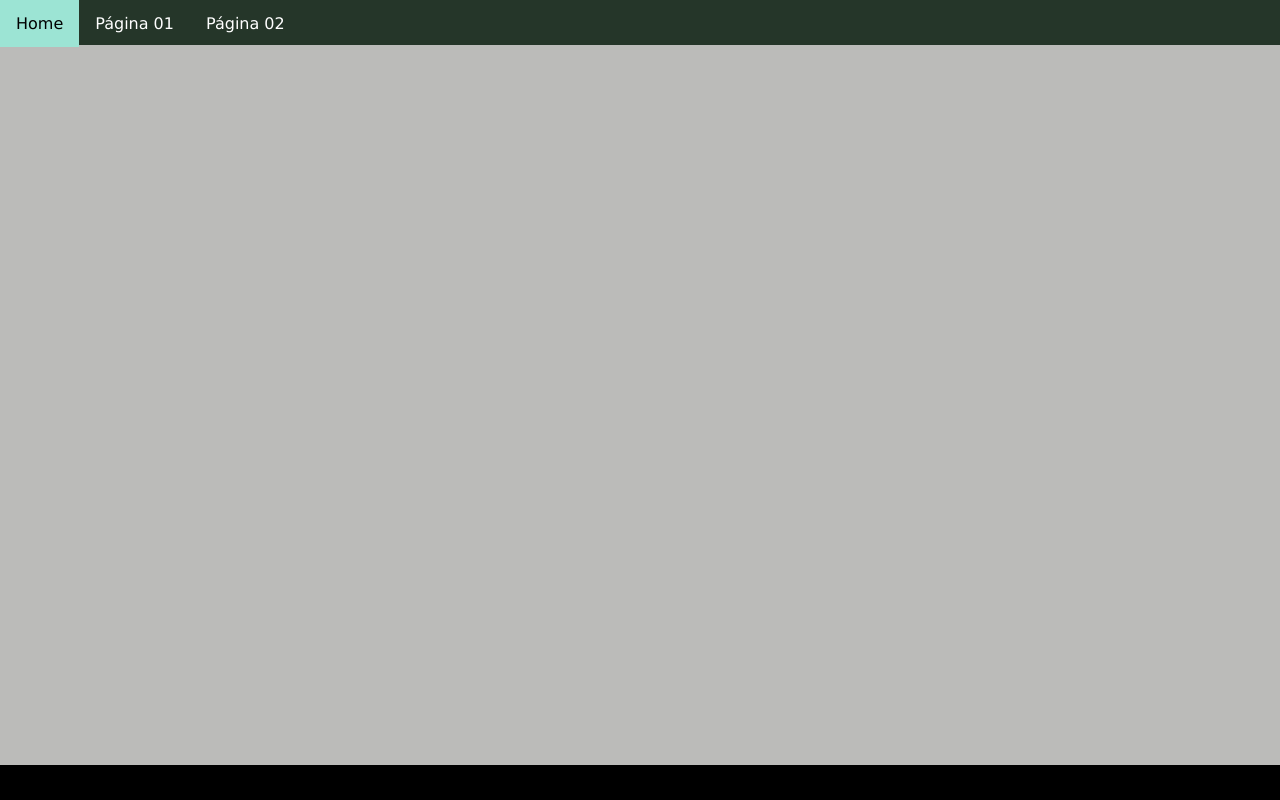
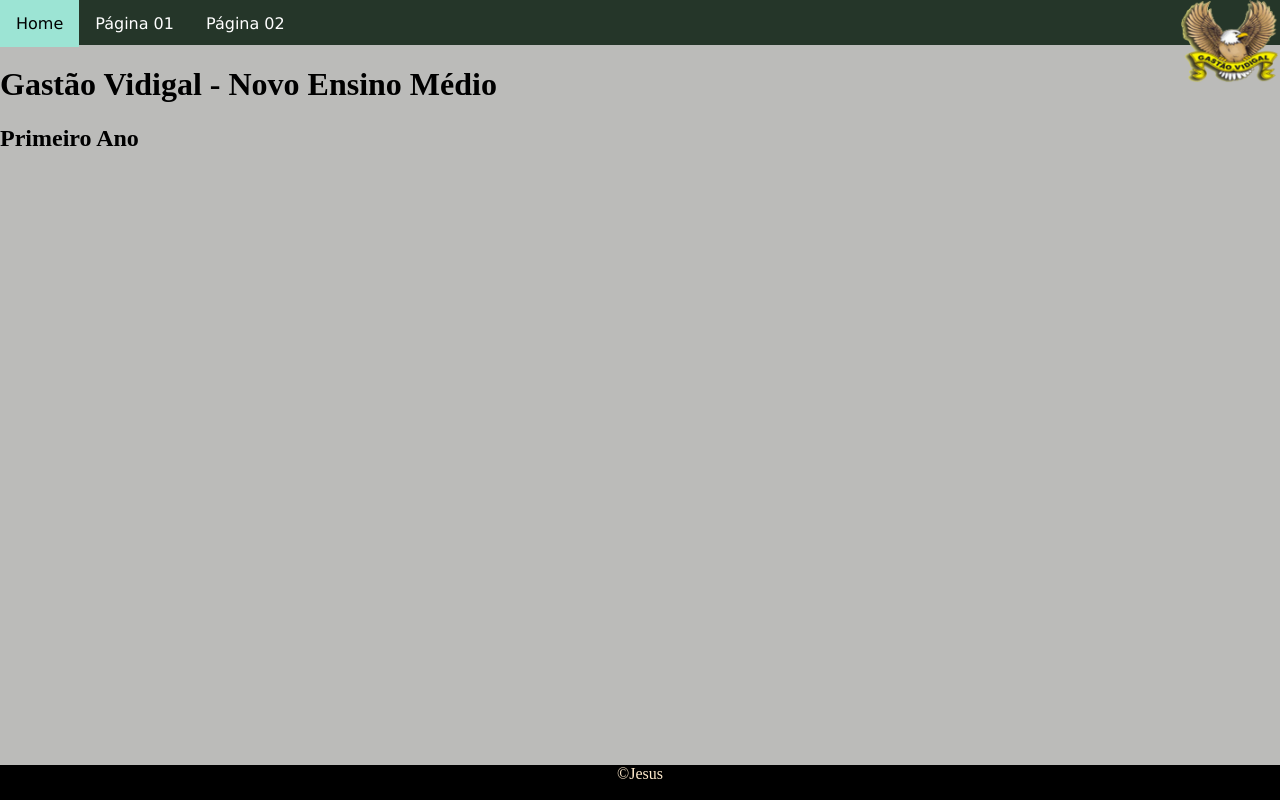
Before and after one commit to jesusmaringa/primeiroh_2t, a plain HTML site: page index.html in a window 1280 px wide. Drawn offline with Linux system fonts and the light colour scheme.

Commit message:
Aula 17-08

```diff
--- a/estilo.css
+++ b/estilo.css
@@ -67,3 +67,13 @@ li a:hover {
    position: absolute;
    top: 45px;
 }
+#aguia {
+   width: 100%;
+}
+.logoGastao {
+    position: absolute;
+    top: 0;
+    right: 0;
+    width: 100px;
+    height: 100px;
+}
--- a/index.html
+++ b/index.html
@@ -15,10 +15,16 @@
           </ul>
       </nav>
    </div>
+   <div class="logoGastao">
+     <img id="aguia" src="aguia.gif" alt="">
+   </div>
    <div class="conteudo">
+    <h1>Gastão Vidigal - Novo Ensino Médio</h1>
 
+    <h2>Primeiro Ano</h2>
    </div>
    <div class="rodape">
+     &copy;Jesus
       <!--Nome - Número e Turma-->
    </div>
 
```
Also changed, not shown: aguia.gif (added).
